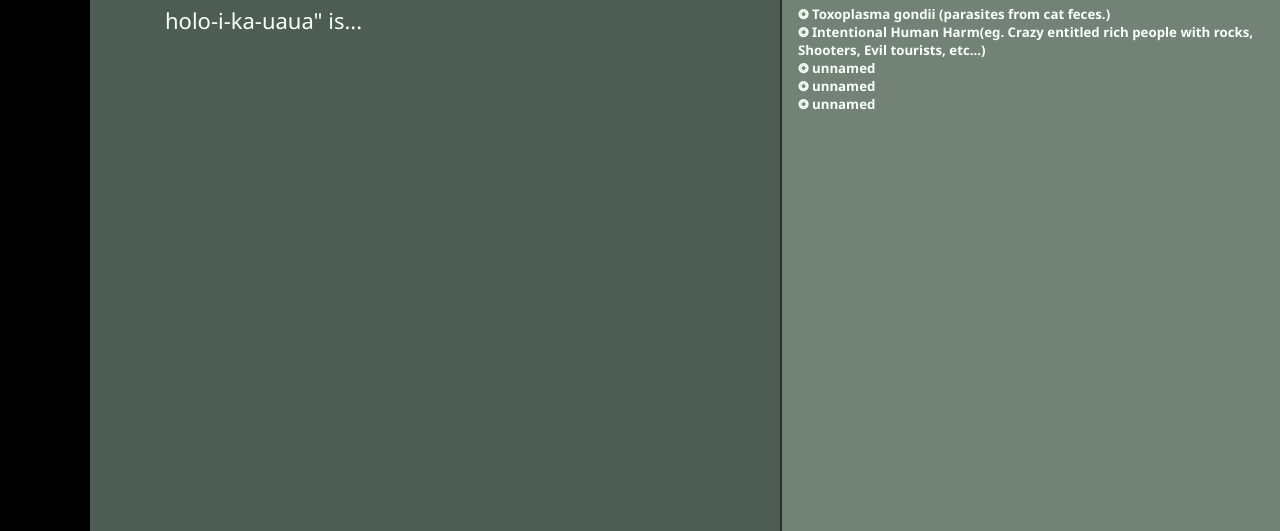
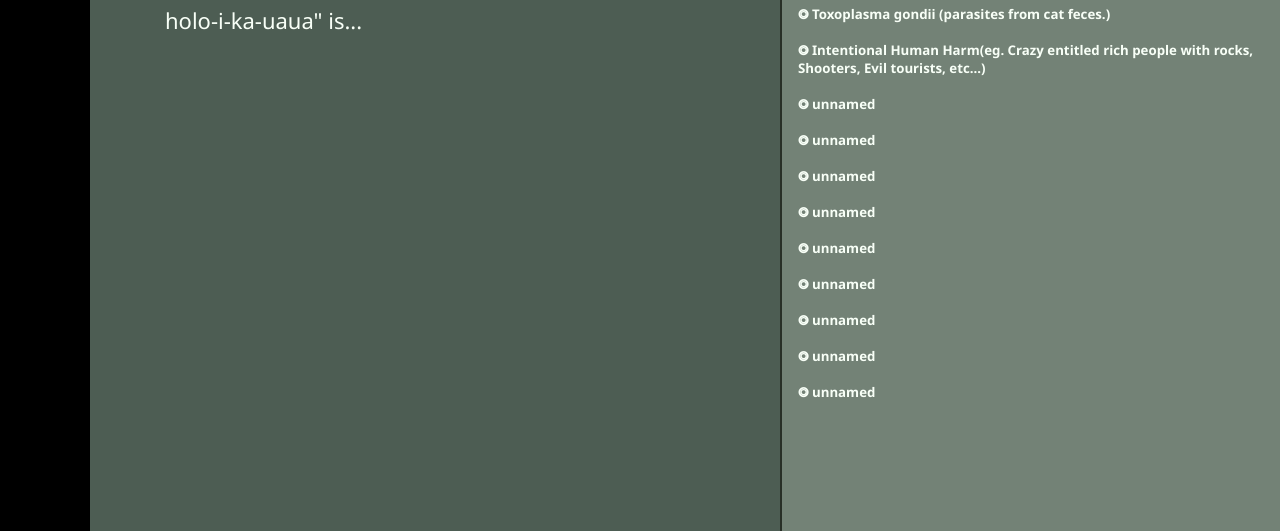
Before and after one commit to catxproductions/biology-project, a plain HTML site: page index.html in a window 1280 px wide. Shown: the part 269-800 px from the top of the page. Drawn offline with Linux system fonts and the light colour scheme.

Commit message:
Update index.html

```diff
--- a/index.html
+++ b/index.html
@@ -95,7 +95,7 @@
         <aside class="sidebar">
             <h3>The Hawaiian Monk Seal Info</h3>
             <h4>Threats:</h4>
-            <h5>⭗ Toxoplasma gondii (parasites from cat feces.)<br>⭗ Intentional Human Harm(eg. Crazy entitled rich people with rocks, Shooters, Evil tourists, etc...)<br>⭗ unnamed<br>⭗ unnamed<br>⭗ unnamed<br></h5>
+            <h5>⭗ Toxoplasma gondii (parasites from cat feces.)<br><br>⭗ Intentional Human Harm(eg. Crazy entitled rich people with rocks, Shooters, Evil tourists, etc...)<br><br>⭗ unnamed<br><br>⭗ unnamed<br><br>⭗ unnamed<br><br>⭗ unnamed<br><br>⭗ unnamed<br><br>⭗ unnamed<br><br>⭗ unnamed<br><br>⭗ unnamed<br><br>⭗ unnamed</h5>
         </aside>
     </div>
 </div>
```
